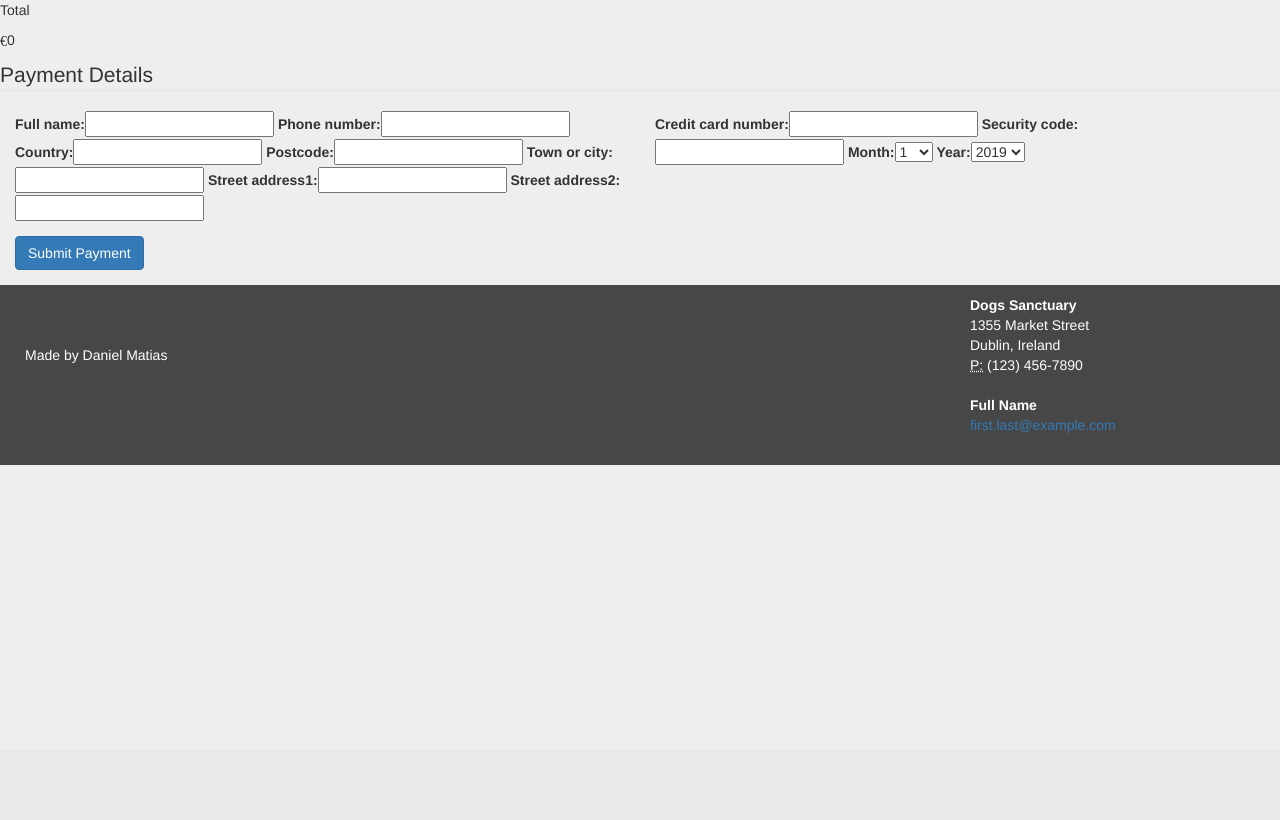
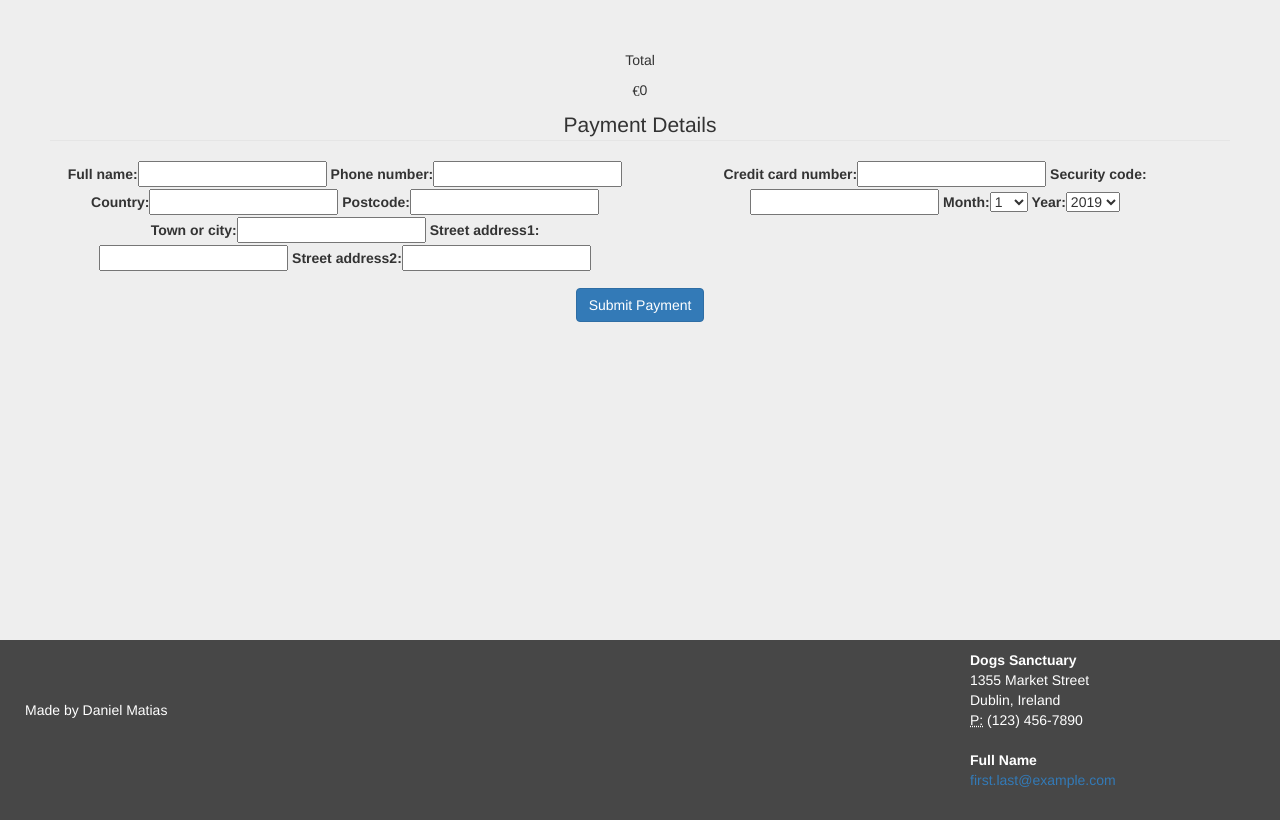
Before and after one commit to Losiek86/project5, a Django app: page /checkout/ in a window 1280 px wide. Shown: the part 50-870 px from the top of the page. Before the commit the page ends 515 px from the top, so only its background shows below. Run offline with Django 3.2, Linux system fonts and the light colour scheme; the visitor is signed in with stand-in values (Sample User, id 1); some libraries are stand-ins or nearby versions; some web fonts are replaced.

Commit message:
fix some minor style problems

```diff
--- a/articles/models.py
+++ b/articles/models.py
@@ -7,7 +7,7 @@ class Article(models.Model):
     published = models.DateTimeField(verbose_name = "Publish date")
     image = models.FileField(upload_to="images/")
 
-    def __unicode__(self):
+    def __str__(self):
         return self.title
 
 class Comment(models.Model):
@@ -16,5 +16,5 @@ class Comment(models.Model):
     published = models.DateTimeField(verbose_name = "Publish date")
     article = models.ForeignKey(Article)
 
-    def __unicode__(self):
+    def __str__(self):
         return self.name
--- a/articles/templates/article.html
+++ b/articles/templates/article.html
@@ -20,8 +20,9 @@
                 <p><em>Published: {{ c.published }}</em></p>
                 <p>{{ c.content }}</p>
             </div>
+            <hr>
         {% endfor %}
-        <h4><a href="/article/{{ article.id }}/add_comment">Add comment</a></h4>
+        <h4><a href="/article/{{ article.id }}/add_comment" class="btn btn-inverse custom-btn">Add comment</a></h4>
     </div>
 </div>
 {% endblock %}
--- a/checkout/templates/checkout.html
+++ b/checkout/templates/checkout.html
@@ -11,6 +11,7 @@
 {% endblock %}
 
 {% block content %}
+<div class="checkout-page">
     <div class="row row-flex">
         {% for item in cart_items %}
         <div class="col-xs-10 col-xs-offset-1 col-sm-offset-0 col-sm-6 col-md-4 display panel panel-default">
@@ -46,4 +47,5 @@
             <input class="btn btn-primary" id="submit_payment_btn" name="commit" type="submit" value="Submit Payment">
         </div>
     </form>
+</div>
 {% endblock %}
--- a/pupils/models.py
+++ b/pupils/models.py
@@ -10,5 +10,5 @@ class Pupil(models.Model):
     age = models.DateField(verbose_name = "Date of Birth")
     breed = models.TextField(verbose_name="Breed")
 
-    def __unicode__(self):
-        return self.title
+    def __str__(self):
+        return self.name
--- a/static/css/base.css
+++ b/static/css/base.css
@@ -3,6 +3,10 @@
 body {
     padding-top: 50px;
     background-color: #eeeeee;
+}
+
+.main-window {
+    min-height: 80vh;
 }
 
 .navbar-brand img {
@@ -50,6 +54,11 @@ hr {
 .answer {
 	display:none;
 	padding-left:25px;
+}
+
+.checkout-page {
+    margin: 50px;
+    text-align: center;
 }
 
 /* LOGIN & REGISTER */
--- a/templates/base.html
+++ b/templates/base.html
@@ -60,7 +60,7 @@
             </div>
         </div>
     {% endif %}
-    <div class="container-fluid">
+    <div class="container-fluid main-window">
         {% block content %} {% endblock %}
     </div>
     <footer>
```
Lines whose indentation alone changed are shown as unchanged.
